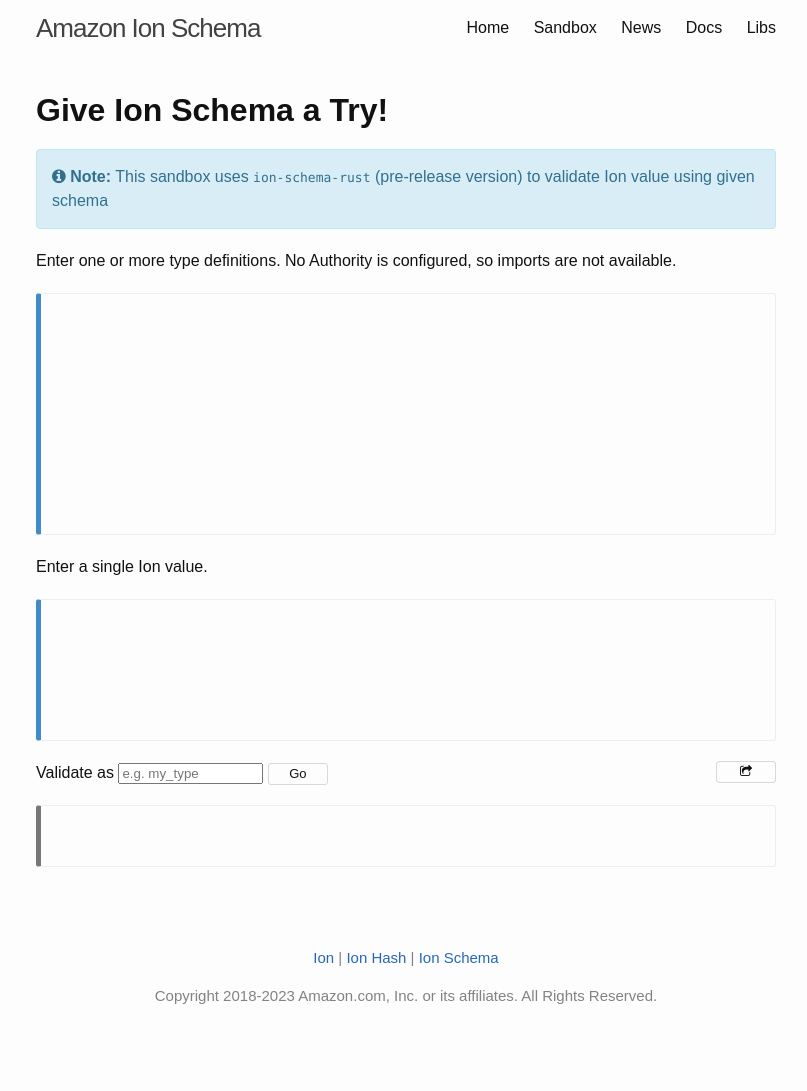
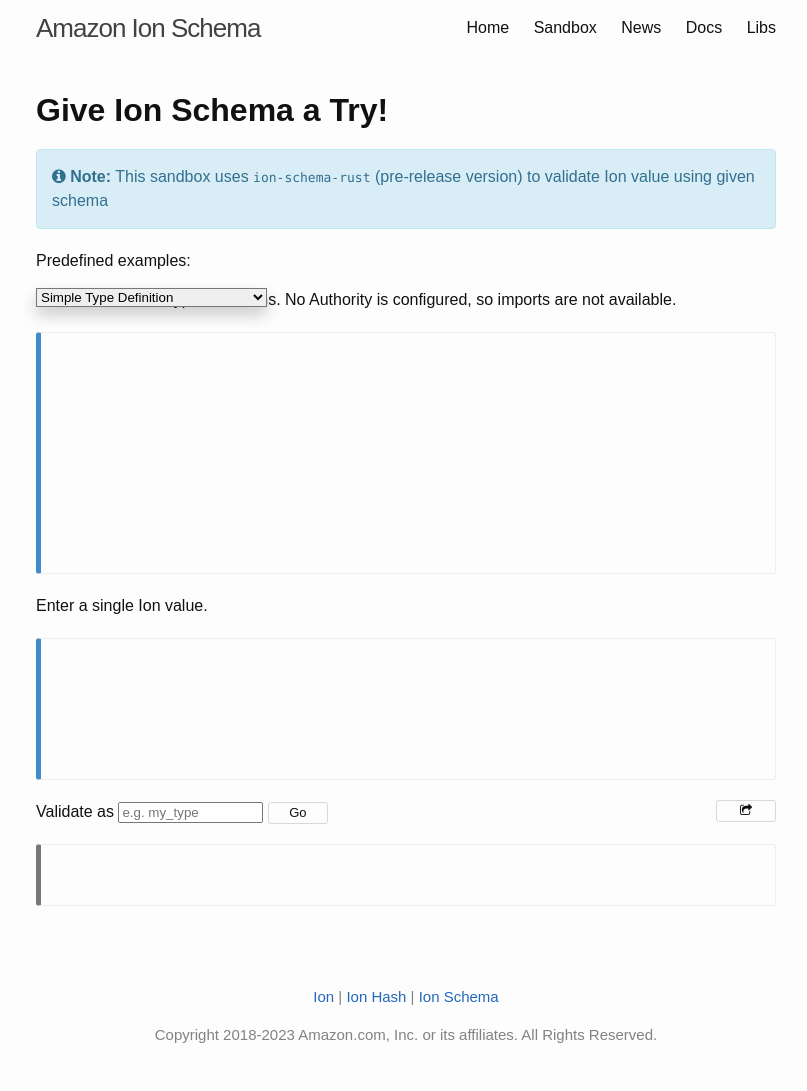
Before and after one commit to amazon-ion/ion-schema, a Jekyll site: the page built from sandbox.md, in a window 1280 px wide. Shown: the whole page, without its empty margins (234-1041 px from the left). Built offline with Jekyll 4.4.1, drawn with Linux system fonts in a browser that asks for light colours; before the commit the page ends 1052 px from its top, so only the background shows below that; part of the change alters nothing that is shown.

Commit message:
adds predefined examples for sandbox

```diff
--- a/assets/ion-schema-widget.js
+++ b/assets/ion-schema-widget.js
@@ -1,6 +1,8 @@
 import init, {validate} from "./wasm_ion_schema.js";
 const validateButton = document.getElementById("validate");
 const shareButton = document.getElementById("share");
+const dropDownSelection = document.getElementById("examples");
+
 function loadPage() {
     // Default values for populating the input fields
     let schemaInputValue = "type::{\n  name: short_string,\n  type: string,\n  codepoint_length: range::[1, 10],\n}";
@@ -93,3 +95,103 @@ const copyUrl = () => {
     return navigator.clipboard.writeText(url);
 };
 shareButton.addEventListener("click", copyUrl);
+
+dropDownSelection.onchange = function() {
+    var e = document.getElementById("examples");
+    var value = e.value;
+    if (value === "simpleTypeDefinition") {
+        // Default values for populating the input fields
+        let schemaInputValue = "type::{\n  name: short_string,\n  type: string,\n  codepoint_length: range::[1, 10],\n}";
+        let valueInputValue = "\"Hello World!\"";
+        let schemaTypeInputValue = "short_string"
+
+        const params = new Proxy(new URLSearchParams(window.location.search), {
+            get: (searchParams, prop) => searchParams.get(prop),
+        });
+
+        // If there are any query params in the URL, then use those and skip all the default values
+        if (params.schema || params.value || params.type) {
+            schemaInputValue = params.schema ?? "";
+            valueInputValue = params.value ?? "";
+            schemaTypeInputValue = params.type ?? "";
+        }
+
+        ace.edit("schema").setOptions({
+            mode: 'ace/mode/ion',
+            theme: 'ace/theme/cloud9_day',
+            showPrintMargin: false,
+            tabSize: 2,
+            value: schemaInputValue,
+        });
+        ace.edit("value").setOptions({
+            mode: 'ace/mode/ion',
+            theme: 'ace/theme/cloud9_day',
+            showPrintMargin: false,
+            tabSize: 2,
+            value: valueInputValue,
+        });
+        document.getElementById("schema_type").value = schemaTypeInputValue;
+
+        // clear previous validation results
+        const pre = document.getElementById('result');
+        const resultDiv = document.getElementById('resultdiv');
+        const violation = document.getElementById('violation');
+        pre.textContent = "";
+        violation.textContent = "";
+        _set_output_style(resultDiv, "primary")
+
+    } else if (value === "typeDefinitionWithFields") {
+        // Default values for populating the input fields
+        let schemaInputValue = "type::{\n" +
+            "  name: customer,\n" +
+            "  type: struct,\n" +
+            "  fields: {\n" +
+            "    firstName: { type: string, occurs: required },\n" +
+            "    middleName: string,\n" +
+            "    lastName: { type: string, codepoint_length: range::[min, 7], occurs: required },\n" +
+            "    age: { type: int, valid_values: range::[1, max] },\n" +
+            "  }\n" +
+            "}";
+        let valueInputValue = "{\n" +
+            "  firstName: \"John\",\n" +
+            "  lastName: \"Doe\",\n" +
+            "  age: -5,\n" +
+            " }";
+        let schemaTypeInputValue = "customer"
+
+        const params = new Proxy(new URLSearchParams(window.location.search), {
+            get: (searchParams, prop) => searchParams.get(prop),
+        });
+
+        // If there are any query params in the URL, then use those and skip all the default values
+        if (params.schema || params.value || params.type) {
+            schemaInputValue = params.schema ?? "";
+            valueInputValue = params.value ?? "";
+            schemaTypeInputValue = params.type ?? "";
+        }
+
+        ace.edit("schema").setOptions({
+            mode: 'ace/mode/ion',
+            theme: 'ace/theme/cloud9_day',
+            showPrintMargin: false,
+            tabSize: 2,
+            value: schemaInputValue,
+        });
+        ace.edit("value").setOptions({
+            mode: 'ace/mode/ion',
+            theme: 'ace/theme/cloud9_day',
+            showPrintMargin: false,
+            tabSize: 2,
+            value: valueInputValue,
+        });
+        document.getElementById("schema_type").value = schemaTypeInputValue;
+
+        // clear previous validation results
+        const pre = document.getElementById('result');
+        const resultDiv = document.getElementById('resultdiv');
+        const violation = document.getElementById('violation');
+        pre.textContent = "";
+        violation.textContent = "";
+        _set_output_style(resultDiv, "primary")
+    }
+};
--- a/assets/main.scss
+++ b/assets/main.scss
@@ -74,6 +74,23 @@ button:focus {
   border-left: 0px;
   background-color: $background-color;
 }
+select {
+  position: absolute;
+  min-width: 160px;
+  box-shadow: 0px 8px 16px 0px rgba(0,0,0,0.2);
+  z-index: 1;
+}
+option {
+  display: block;
+  position: absolute;
+  background-color: #f9f9f9;
+  min-width: 160px;
+  box-shadow: 0px 8px 16px 0px rgba(0,0,0,0.2);
+  z-index: 1;
+  color: black;
+  padding: 12px 16px;
+  text-decoration: none;
+}
 
 // whiteglass also includes a mixin for defining media queries.
 // Use media queries like this:
--- a/sandbox.md
+++ b/sandbox.md
@@ -9,6 +9,15 @@ title: Give Ion Schema a Try!
 {% include note.html type="note" content="This sandbox uses `ion-schema-rust` (pre-release version) to validate Ion value using given schema" %}
 
 <label for="schema"></label>
+
+Predefined examples:
+
+<select name="examples" id="examples">
+  <option value="simpleTypeDefinition">Simple Type Definition</option>
+  <option value="typeDefinitionWithFields">Type Definition with fields</option>
+  <option value="typeDefinitionWithLogicConstraints">Type Definition with logic constraint</option>
+</select>
+
 Enter one or more type definitions. No Authority is configured, so imports are not available.
 <div id="schema" class="bs-callout bs-callout-primary"></div>
 
```
